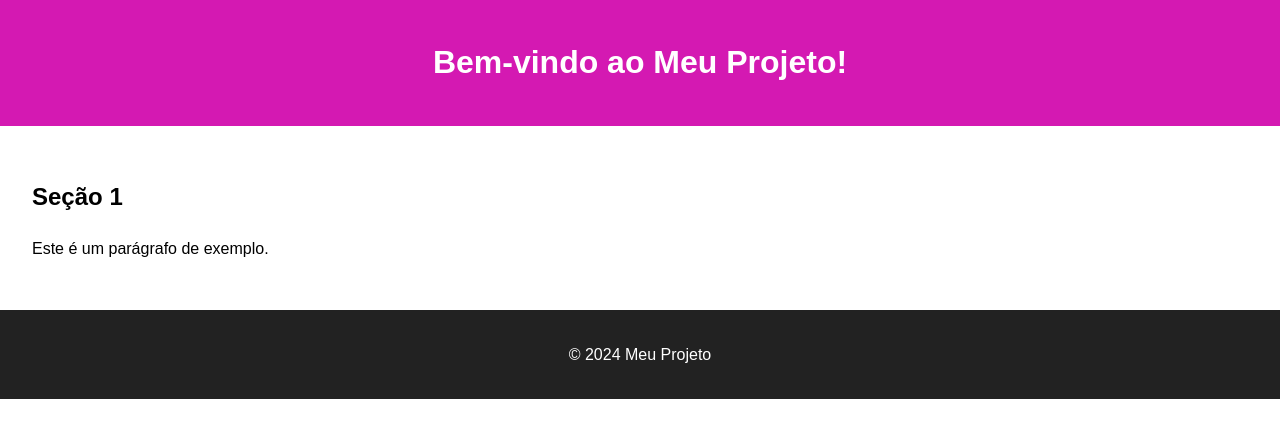
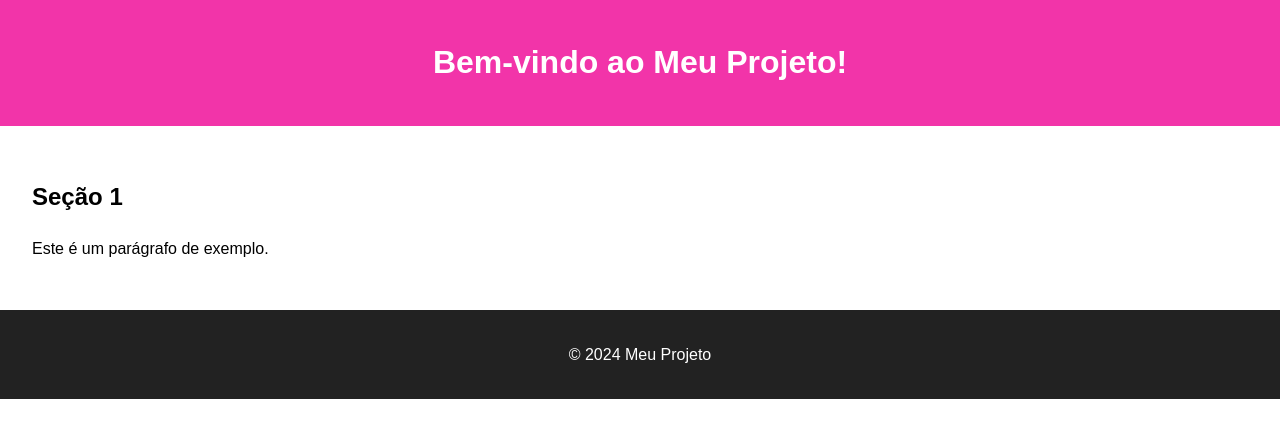
Before and after one commit to jessicacristinass/projeto-fsn4-avanti, a plain HTML site: page index.html in a window 1280 px wide. Drawn offline with Linux system fonts and the light colour scheme.

Commit message:
Alteração da cor de fundo do header

```diff
--- a/styles.css
+++ b/styles.css
@@ -5,7 +5,7 @@ body {
     padding: 0;
 }
 header {
-    background: #d419b2;
+    background: #f234a9;
     color: white;
     padding: 1em;
     text-align: center;
```
